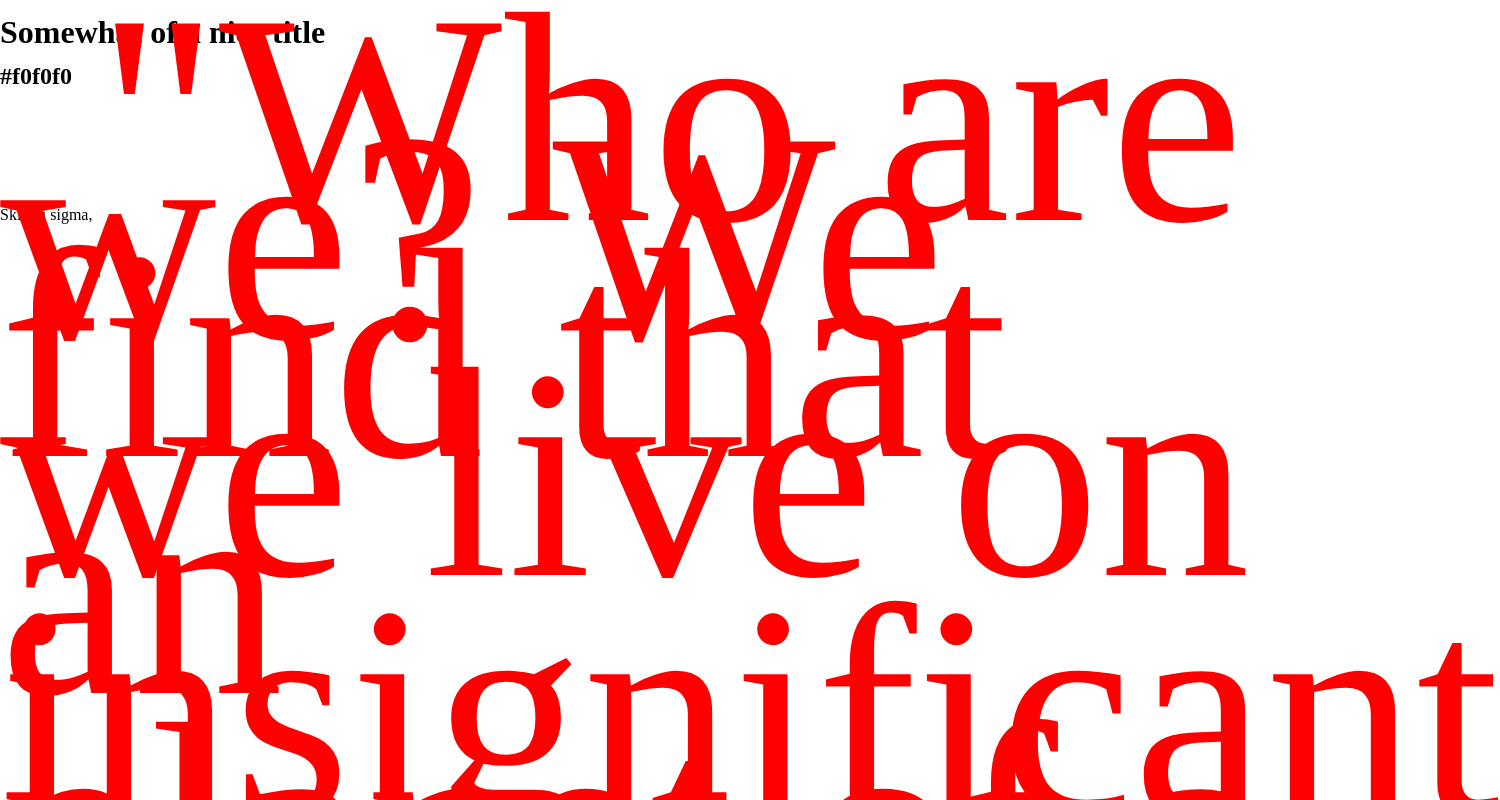
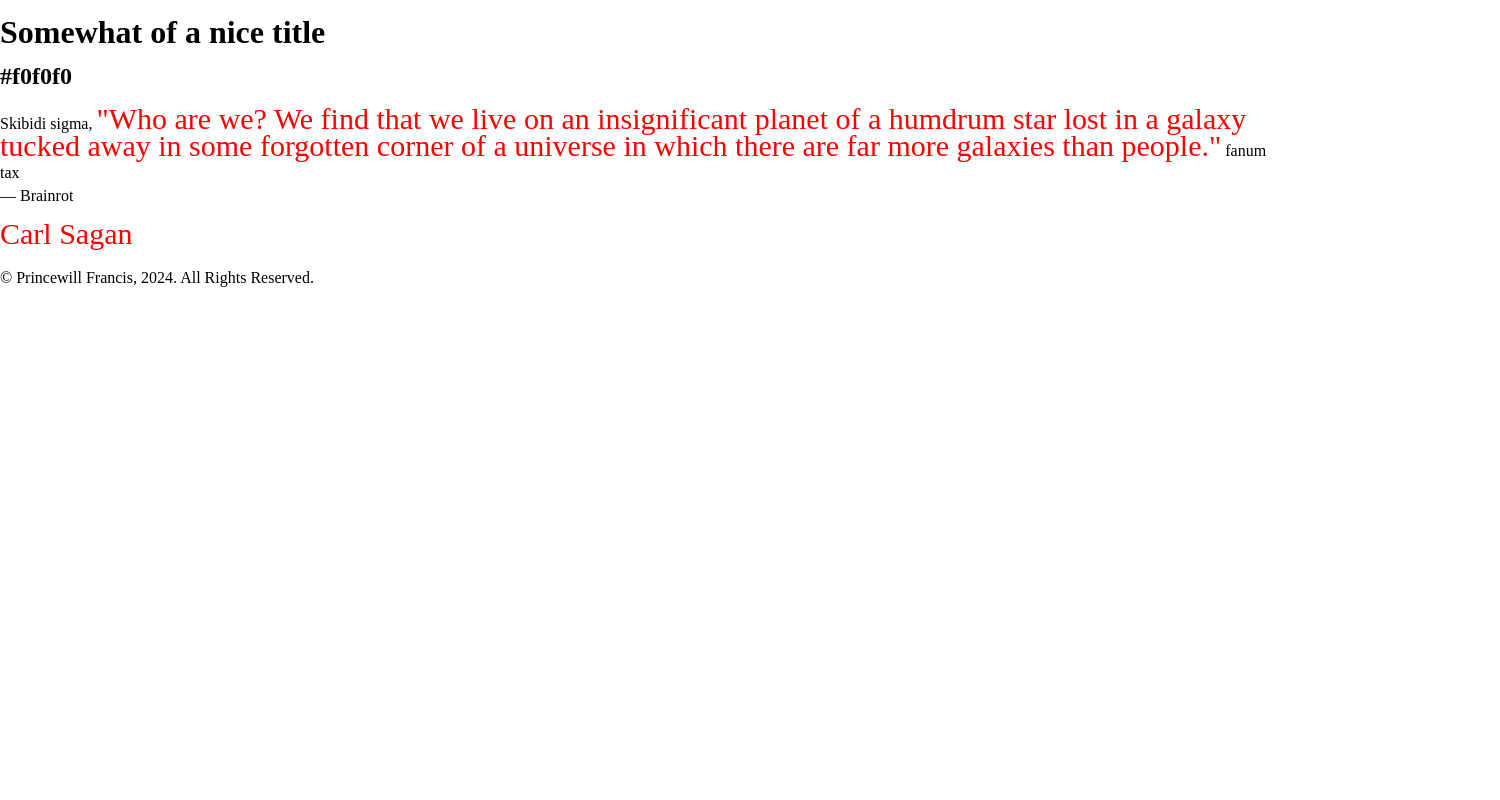
Before and after one commit to PrincewillFrancis/PrincewillFrancis.github.io, a plain HTML site: page assignment4/index.html in a window 1280 px wide. Shown: the top 800 px of the page, 1500 px wide, since content can reach past the window. Drawn offline with Linux system fonts and the light colour scheme.

Commit message:
Update style.css

```diff
--- a/assignment4/css/style.css
+++ b/assignment4/css/style.css
@@ -26,7 +26,7 @@ body {
 
 span.oreo{
 	color:red;
-	font-size:300px;
+	font-size:30px;
 	/* position: absolute;
 	bottom:200px;
 	right:0px;
```
